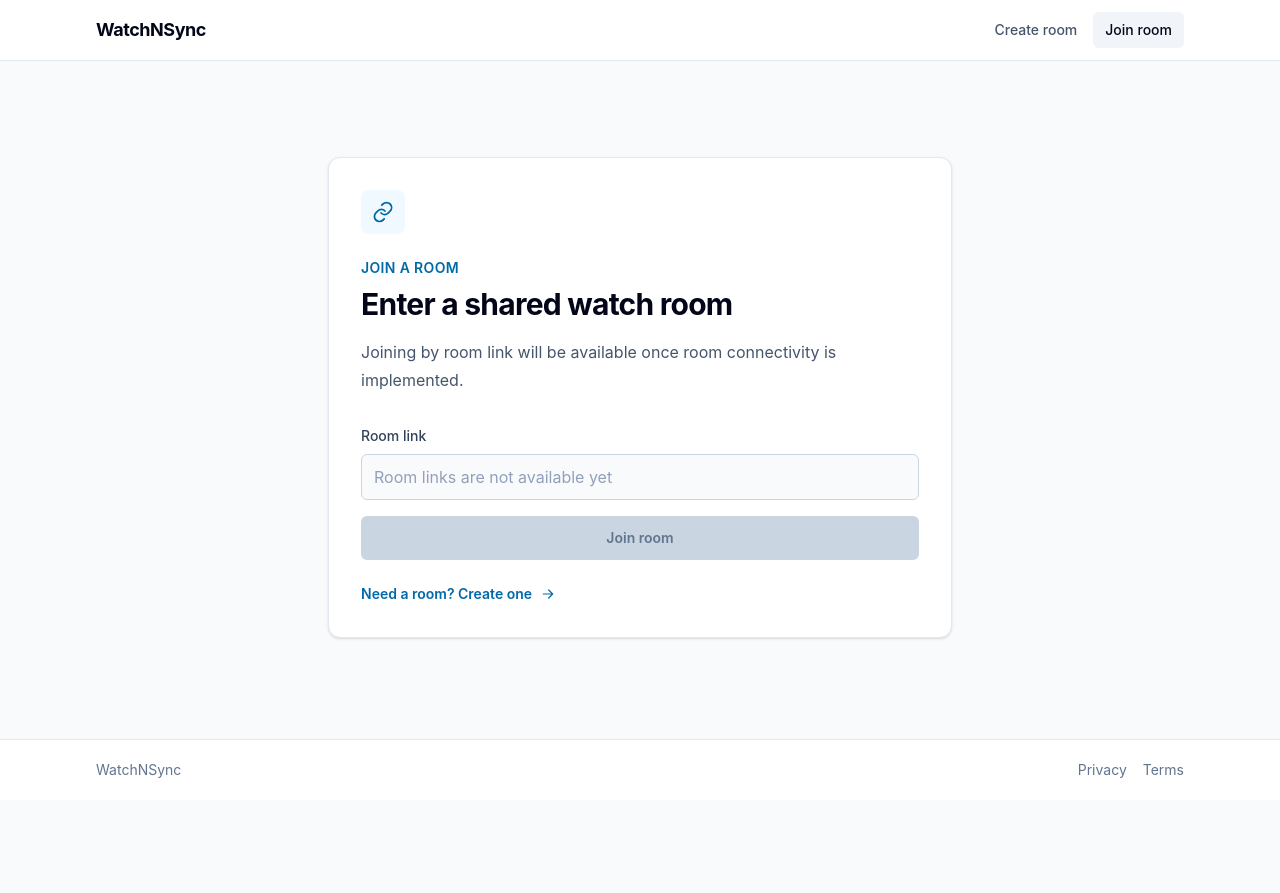
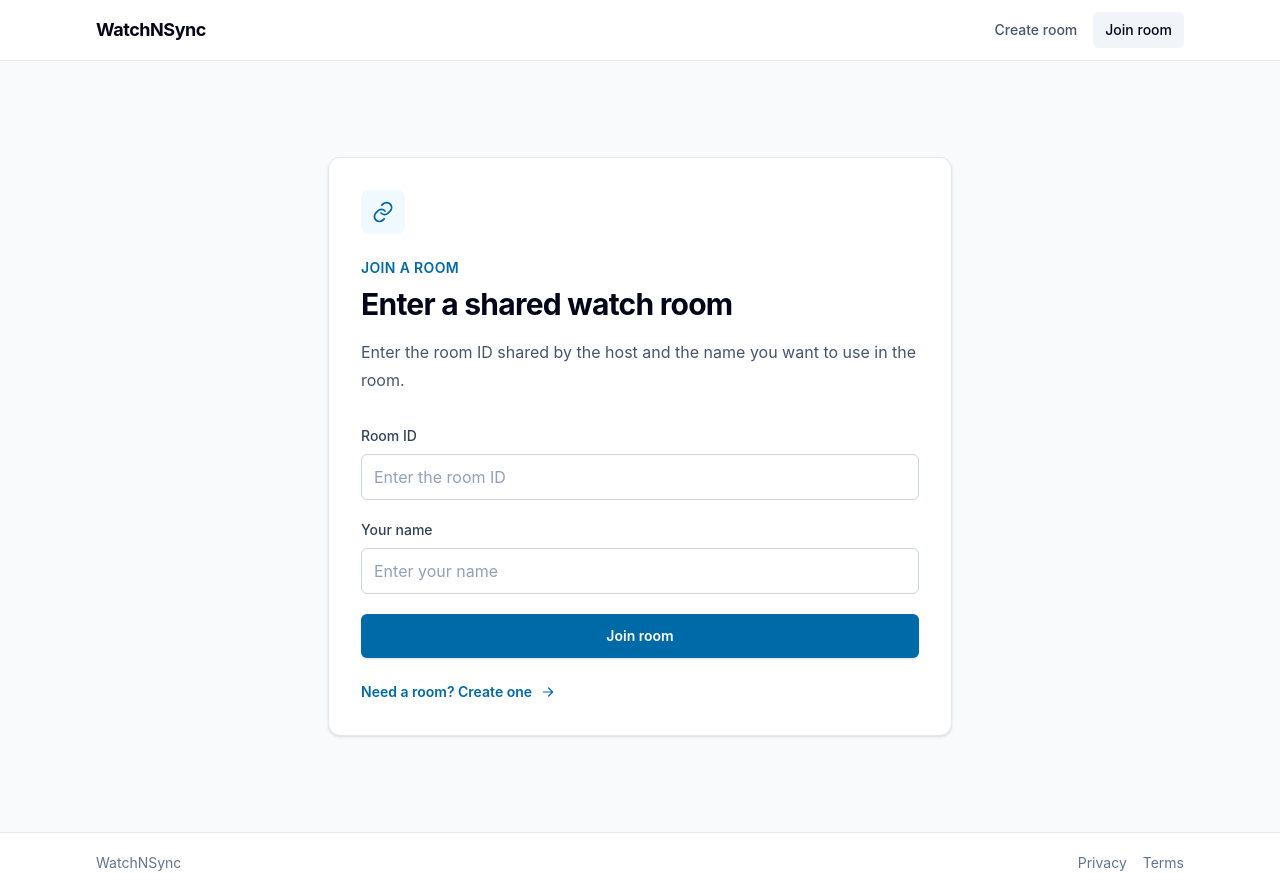
Before and after one commit to MeenakshiThapliyal09/WatchNSync, a React (Vite) app: page /join in a window 1280 px wide. Before the commit the page ends 800 px from the top, so only its background shows below. Built offline with nearby package versions, Linux system fonts and the light colour scheme.

Commit message:
feat: connect join room flow

```diff
--- a/src/pages/JoinRoomPage.tsx
+++ b/src/pages/JoinRoomPage.tsx
@@ -1,17 +1,44 @@
-import { Link } from 'react-router'
+import { useState, type FormEvent } from 'react'
+import { Link, useNavigate } from 'react-router'
 import { ArrowRightIcon, LinkIcon } from '../components/icons'
 
 export function JoinRoomPage() {
+  const navigate = useNavigate()
+  const [roomId, setRoomId] = useState('')
+  const [username, setUsername] = useState('')
+  const [error, setError] = useState('')
+
+  function handleSubmit(event: FormEvent<HTMLFormElement>) {
+    event.preventDefault()
+
+    const trimmedRoomId = roomId.trim()
+    const trimmedUsername = username.trim()
+
+    if (!trimmedRoomId || !trimmedUsername) {
+      setError('Enter both a room ID and your name to continue.')
+      return
+    }
+
+    navigate(`/room/${encodeURIComponent(trimmedRoomId)}`, {
+      state: { username: trimmedUsername },
+    })
+  }
+
   return (
     <section className="mx-auto max-w-2xl px-4 py-16 sm:px-6 sm:py-24">
       <div className="rounded-xl border border-slate-200 bg-white p-6 shadow-sm sm:p-8">
         <div className="grid size-11 place-items-center rounded-lg bg-sky-50 text-sky-700"><LinkIcon className="size-6" /></div>
         <p className="mt-6 text-sm font-semibold tracking-wide text-sky-700">JOIN A ROOM</p>
         <h1 className="mt-2 text-3xl font-bold tracking-tight text-slate-950">Enter a shared watch room</h1>
-        <p className="mt-4 leading-7 text-slate-600">Joining by room link will be available once room connectivity is implemented.</p>
-        <label className="mt-8 block text-sm font-medium text-slate-700" htmlFor="room-link">Room link</label>
-        <input id="room-link" className="mt-2 w-full rounded-md border border-slate-300 bg-slate-50 px-3 py-2.5 text-slate-500 placeholder:text-slate-400" disabled placeholder="Room links are not available yet" type="text" />
-        <button className="mt-4 inline-flex w-full items-center justify-center rounded-md bg-slate-300 px-4 py-3 text-sm font-semibold text-slate-500" disabled type="button">Join room</button>
+        <p className="mt-4 leading-7 text-slate-600">Enter the room ID shared by the host and the name you want to use in the room.</p>
+        <form className="mt-8" onSubmit={handleSubmit}>
+          <label className="block text-sm font-medium text-slate-700" htmlFor="room-id">Room ID</label>
+          <input aria-invalid={Boolean(error)} className="mt-2 w-full rounded-md border border-slate-300 bg-white px-3 py-2.5 text-slate-900 placeholder:text-slate-400 focus:border-sky-700 focus:outline-2 focus:outline-offset-2 focus:outline-sky-700" id="room-id" onChange={(event) => setRoomId(event.target.value)} placeholder="Enter the room ID" type="text" value={roomId} />
+          <label className="mt-5 block text-sm font-medium text-slate-700" htmlFor="username">Your name</label>
+          <input aria-invalid={Boolean(error)} className="mt-2 w-full rounded-md border border-slate-300 bg-white px-3 py-2.5 text-slate-900 placeholder:text-slate-400 focus:border-sky-700 focus:outline-2 focus:outline-offset-2 focus:outline-sky-700" id="username" onChange={(event) => setUsername(event.target.value)} placeholder="Enter your name" type="text" value={username} />
+          {error && <p className="mt-3 text-sm font-medium text-red-700" role="alert">{error}</p>}
+          <button className="mt-5 inline-flex w-full items-center justify-center rounded-md bg-sky-700 px-4 py-3 text-sm font-semibold text-white shadow-sm transition-colors hover:bg-sky-800 focus-visible:outline-2 focus-visible:outline-offset-2 focus-visible:outline-sky-700" type="submit">Join room</button>
+        </form>
         <Link className="mt-6 inline-flex items-center gap-2 text-sm font-semibold text-sky-700 hover:text-sky-900 focus-visible:outline-2 focus-visible:outline-offset-2 focus-visible:outline-sky-700" to="/create">Need a room? Create one <ArrowRightIcon className="size-4" /></Link>
       </div>
     </section>
```
